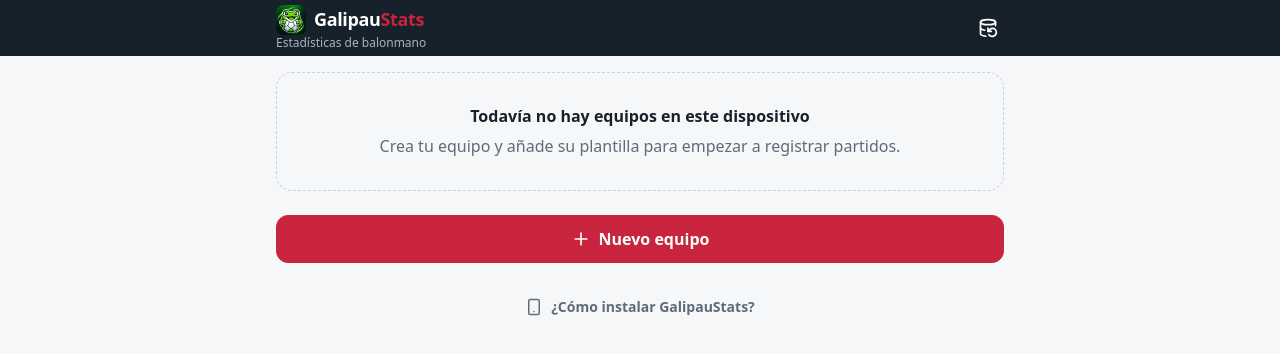
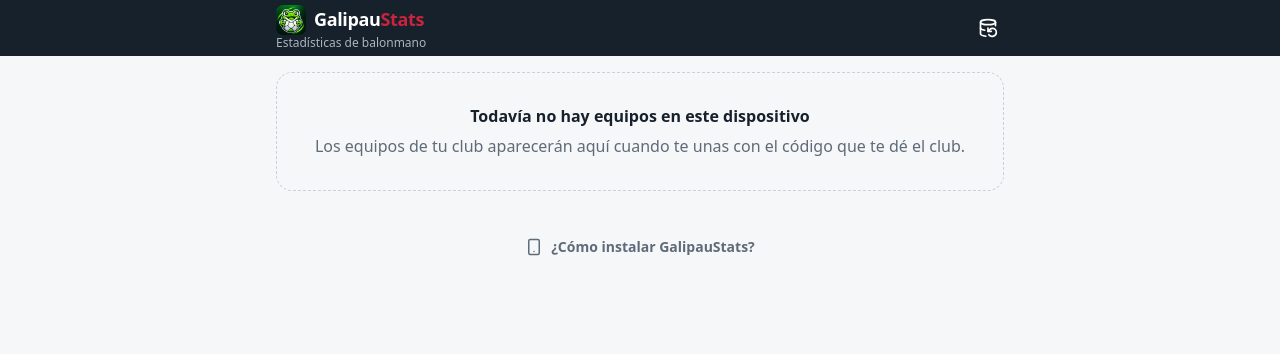
Before and after one commit to odracir02/galipau-stats, a React (Vite) app: page / in a window 1280 px wide. Shown: the top 354 px of the page. Built offline with nearby package versions, Linux system fonts and the light colour scheme; a web font is replaced by a local one.

Commit message:
Ocultar creación de equipos en la pantalla principal

```diff
--- a/src/ui/screens/TeamsScreen.tsx
+++ b/src/ui/screens/TeamsScreen.tsx
@@ -1,4 +1,4 @@
-import { ChevronRight, DatabaseBackup, Plus, Smartphone } from 'lucide-react';
+import { ChevronRight, DatabaseBackup, Smartphone } from 'lucide-react';
 import { useEffect, useState } from 'react';
 import { remote, teamImporter } from '../../app/remote';
 import { repo } from '../../app/repo';
@@ -11,14 +11,12 @@ import { TopBar } from '../components/TopBar';
 import { BackupSheet } from './BackupSheet';
 import { OngoingMatchBanner } from './OngoingMatchBanner';
 import { RemoteTeamsSection } from './RemoteTeamsSection';
-import { TeamFormSheet } from './TeamFormSheet';
 
 export function TeamsScreen() {
   // Cambia cuando se prepara (o se quita) un equipo del club en este dispositivo.
   const [copies, setCopies] = useState(0);
   useEffect(() => teamImporter?.subscribe(() => setCopies((v) => v + 1)), []);
   const teams = useLoad(() => repo.listTeams(), [copies]);
-  const [creating, setCreating] = useState(false);
   const [backup, setBackup] = useState(false);
 
   return (
@@ -43,7 +41,7 @@ export function TeamsScreen() {
         {teams.data?.length === 0 && (
           <div className="empty-card">
             <strong>Todavía no hay equipos en este dispositivo</strong>
-            <span>Crea tu equipo y añade su plantilla para empezar a registrar partidos.</span>
+            <span>Los equipos de tu club aparecerán aquí cuando te unas con el código que te dé el club.</span>
           </div>
         )}
         <ul className="list">
@@ -62,10 +60,7 @@ export function TeamsScreen() {
             </li>
           ))}
         </ul>
-        <button type="button" className="btn btn-primary btn-block" onClick={() => setCreating(true)}>
-          <Icon as={Plus} />
-          Nuevo equipo
-        </button>
+        {/* Sin «Nuevo equipo»: los equipos los creará el club desde su panel de administración. */}
         <RemoteTeamsSection />
         <a className="install-link" href={routeHref({ name: 'install' })}>
           <Icon as={Smartphone} size={18} />
@@ -73,15 +68,6 @@ export function TeamsScreen() {
         </a>
       </main>
       {backup && <BackupSheet onClose={() => setBackup(false)} />}
-      {creating && (
-        <TeamFormSheet
-          onClose={() => setCreating(false)}
-          onSaved={(team) => {
-            setCreating(false);
-            navigate({ name: 'team', teamId: team.id });
-          }}
-        />
-      )}
     </div>
   );
 }
```
